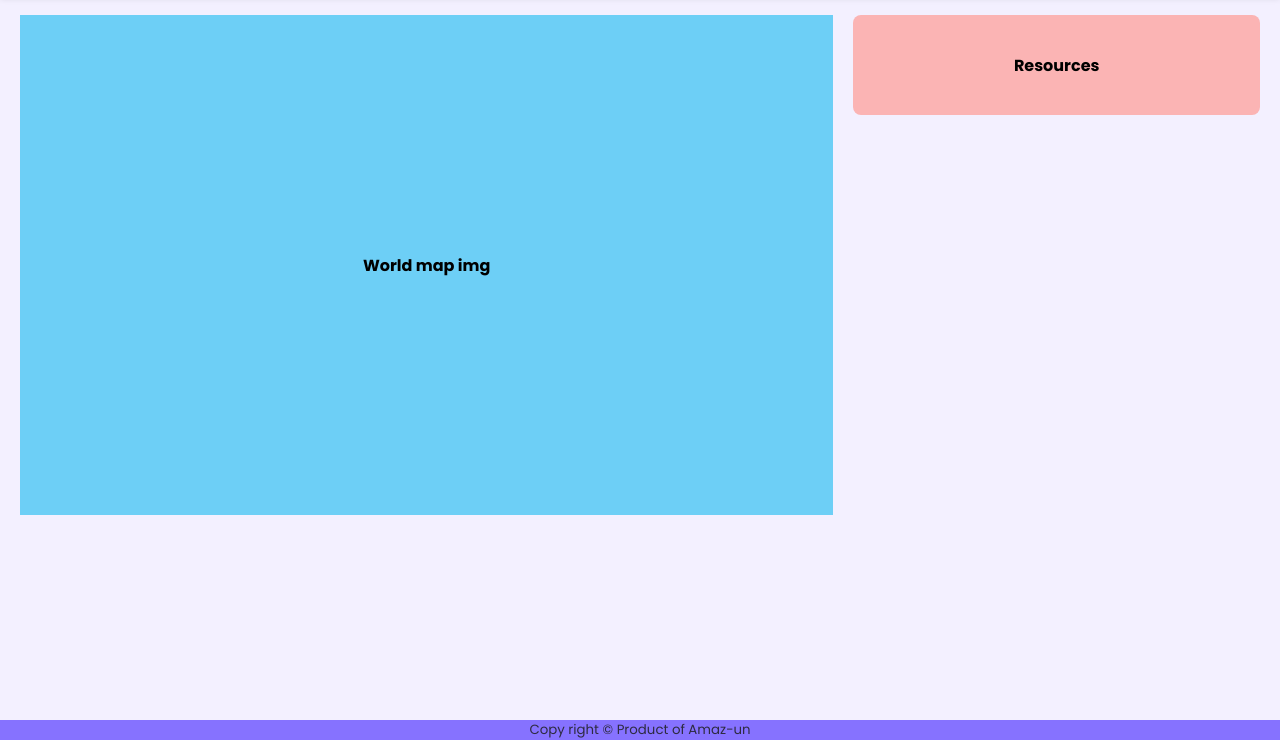
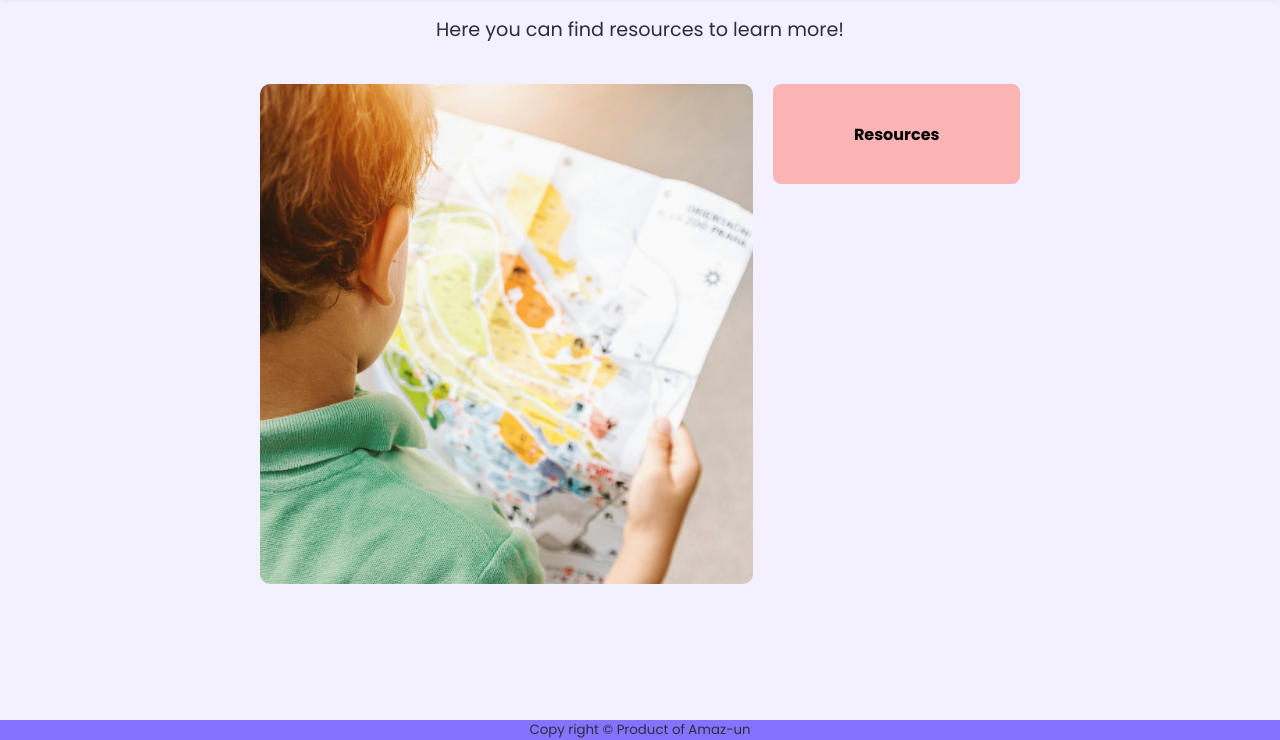
Before and after one commit to MrDanielHo/group-assignment-1, a website: page client/html/resources.html in a window 1280 px wide. Shown: the part 60-800 px from the top of the page. Drawn offline with Linux system fonts and the light colour scheme.

Commit message:
add css for resources page

```diff
--- a/client/css/style-resources.css
+++ b/client/css/style-resources.css
@@ -1,4 +1,4 @@
-  @import url('https://fonts.googleapis.com/css2?family=Poppins:wght@400;600;700;900&display=swap');
+@import url('https://fonts.googleapis.com/css2?family=Poppins:wght@400;600;700;900&display=swap');
 
 :root {
     --accent-color: #8672FF;
@@ -19,12 +19,12 @@ html {
     font-family: 'Poppins', sans-serif;
     background-color: var(--input-color);
     color: var(--text-color);
+    overflow: hidden;
 }
 
 body {
     min-height: 100vh;
     display: flex;
-    flex-direction: column;
     flex-direction: column;
     margin: 0;
 }
@@ -83,7 +83,7 @@ body {
     cursor: pointer;
   }
 
-  /* stages dropdown меню */
+  /* dropdown меню */
   #dropdown-menu {
     position: absolute;
     right: 0;
@@ -126,58 +126,40 @@ body {
     background: var(--text-color);
   }
 
+.intro-text {
+    text-align: center;
+    padding: 20px 0;
+    color: var(--text-color);
+    max-width: 800px;
+    margin: 0 auto; /* Center the section */
+}
 
-/* .top-bar {
-    display: flex;
-    background: #bce3e6;
-    padding: 10px;
-    align-items: center;
-    justify-content: space-between;
-} */
+.intro-text h2 {
+    font-weight: normal;
+    font-size: 1.2rem;
+}
 
-/* .sidebar {
-    width: 40px;
-    height: 40px;
-    background: #bce3e6;
-} */
-
-/* .label-buttons {
-    display: flex;
-    gap: 5px;
-} */
-
-/* .label-buttons button {
-    background: #d7f0f0;
-    border: none;
-    padding: 5px 10px;
-    border-radius: 4px;
-    cursor: pointer;
-} */
-
-/* .label-buttons .active {
-    background: #444;
-    color: white;
-} */
-
-/* .profile img {
-    width: 40px;
-    height: 40px;
-    border-radius: 50%;
-} */
-
+/* Container is centered with .left and .right side by side */
 .container {
     display: flex;
+    flex-direction: row; /* .left and .right side by side */
     padding: 20px;
+    max-width: 800px; /* Limit the width for better centering */
+    margin: 0 auto; /* Center the container horizontally */
     flex: 1;
+    overflow: hidden;
+    justify-content: center; /* Ensure the content inside is centered */
 }
 
 .left {
     flex: 2;
+    height: 500px; /* Fixed height  */
+    margin-right: 20px; /* Spacing between .left and .right */
 }
 
 .map {
-    background: #6dcff6;
-    height: 500px;
+    width: 100%; /* Take full width of .left */
+    height: 100%; /* Take full height of .left */
     display: flex;
     align-items: center;
     justify-content: center;
@@ -190,7 +172,6 @@ body {
     display: flex;
     flex-direction: column;
     gap: 20px;
-    padding-left: 20px;
 }
 
 .box {
@@ -201,7 +182,7 @@ body {
     font-weight: bold;
     color: #000;
     border-radius: 8px;
-    cursor: pointer;  /* Make the box clickable */
+    cursor: pointer;
     transition: background-color 0.3s ease;  /* Smooth transition effect */
 }
 
@@ -211,20 +192,6 @@ body {
 
 .subject {
     background: #fbb4b4;
-}
-
-/* .quiz {
-    background: #f23ca7;
-}
-
-.progress {
-    background: #ffd93b;
-}  */
-
-footer {
-    background: #ddd;
-    padding: 10px;
-    text-align: center;
 }
 
 /* Resource container for the list of URLs */
@@ -250,9 +217,17 @@ footer {
     text-decoration: underline;
 }
 
-/* Optional: Add transition for the resources container for smooth reveal */
+/* Transition for the resources container for smooth reveal */
 #resource-container {
     transition: all 0.3s ease;
+}
+
+.map img {
+    width: 100%; /* Adjust to fit the container */
+    height: 100%; /* Maintain aspect ratio */
+    object-fit: cover;
+    border-radius: 10px;
+    background-size: cover;
 }
 
 footer {
@@ -263,4 +238,4 @@ footer {
     text-align: center;
     display: block;
     font-size:smaller;
-  }
+}
--- a/client/html/resources.html
+++ b/client/html/resources.html
@@ -22,9 +22,15 @@
       </div>
 </nav>
 
+  <section class="intro-text">
+    <h2>Here you can find resources to learn more!</h2>
+  </section>
+
   <div class="container">
     <div class="left">
-      <div class="map">World map img</div>
+      <div class="map">
+        <img src="../images/pexels-jeshoots-com-147458-576835.jpg" alt="" />
+      </div>
     </div>
     <div class="right">
       <div class="box subject" id="resources-box">Resources</div>
```
Also changed, not shown: client/html/index.html (+1 -1 lines), client/images/pexels-element5-1051077.jpg (added), client/images/pexels-jeshoots-com-147458-576835.jpg (added).
